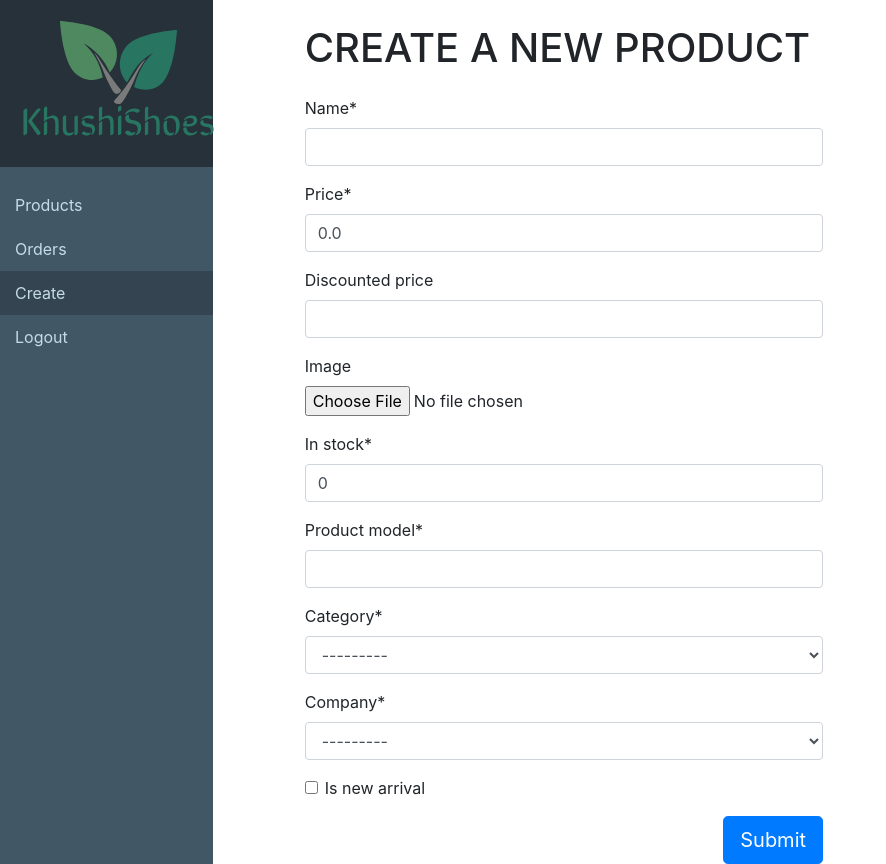
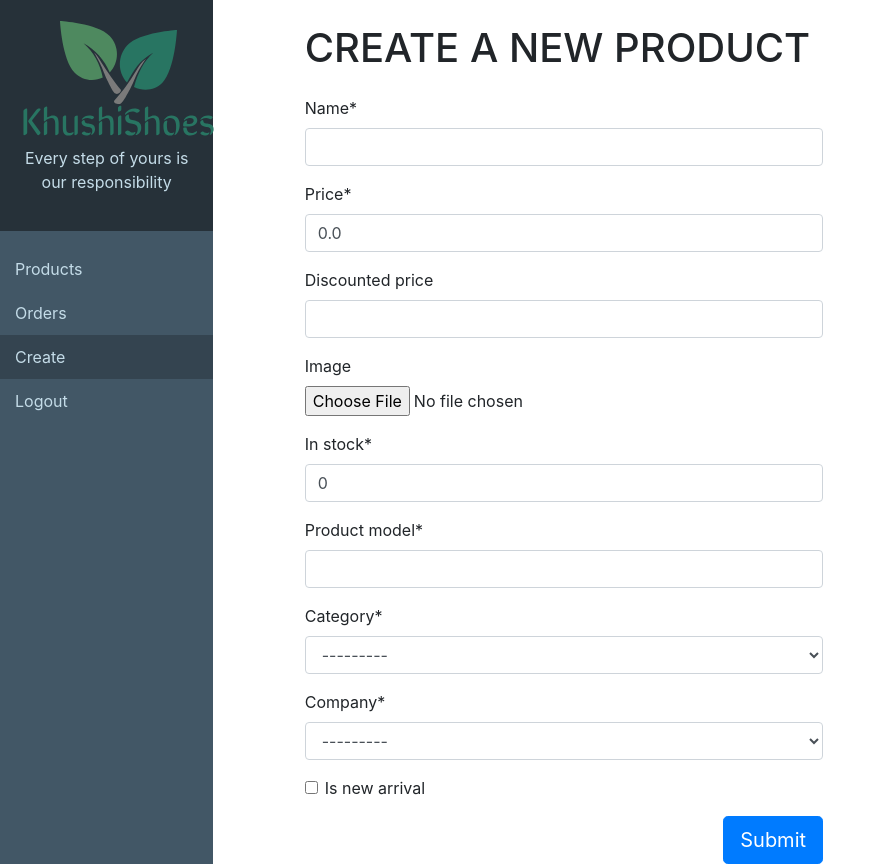
Before and after one commit to Yubby-Shoes/Yubby-shoes, a Django app: page /store/create/ in a window 1280 px wide. Shown: the whole page, without its empty margins (0-886 px from the left). Run offline with Django 3.2, Linux system fonts and the light colour scheme; the visitor is signed in with stand-in values (Sample User, id 1); data that the repository does not hold is empty; some libraries are stand-ins or nearby versions.

Commit message:
[fix] tagline in sidebar

```diff
--- a/store/templates/store/store-base.html
+++ b/store/templates/store/store-base.html
@@ -4,6 +4,11 @@
 {% block styles %}
   <link rel="stylesheet" href="{% static 'store/css/main.css' %}">
   <link rel="stylesheet" href="{% static 'css/font-awesome.css' %}">
+  <style>
+    .store-tagline {
+        color: #c4dce8;
+    }
+  </style>
 {% endblock styles %}
 
 {% block content %}
--- a/store/templates/store/utils/sidebar.html
+++ b/store/templates/store/utils/sidebar.html
@@ -6,6 +6,8 @@
       <div class="header-logo-wrapper text-center">
         <img src="{% static 'core/logo/logo_hor.svg' %}" alt="KhusiShoes">
       </div>
+      <p class="text-center store-tagline">Every step of yours is our
+        responsibility</p>
     </div>
   </div>
   <div class="sidebar-content pt-3">
```
